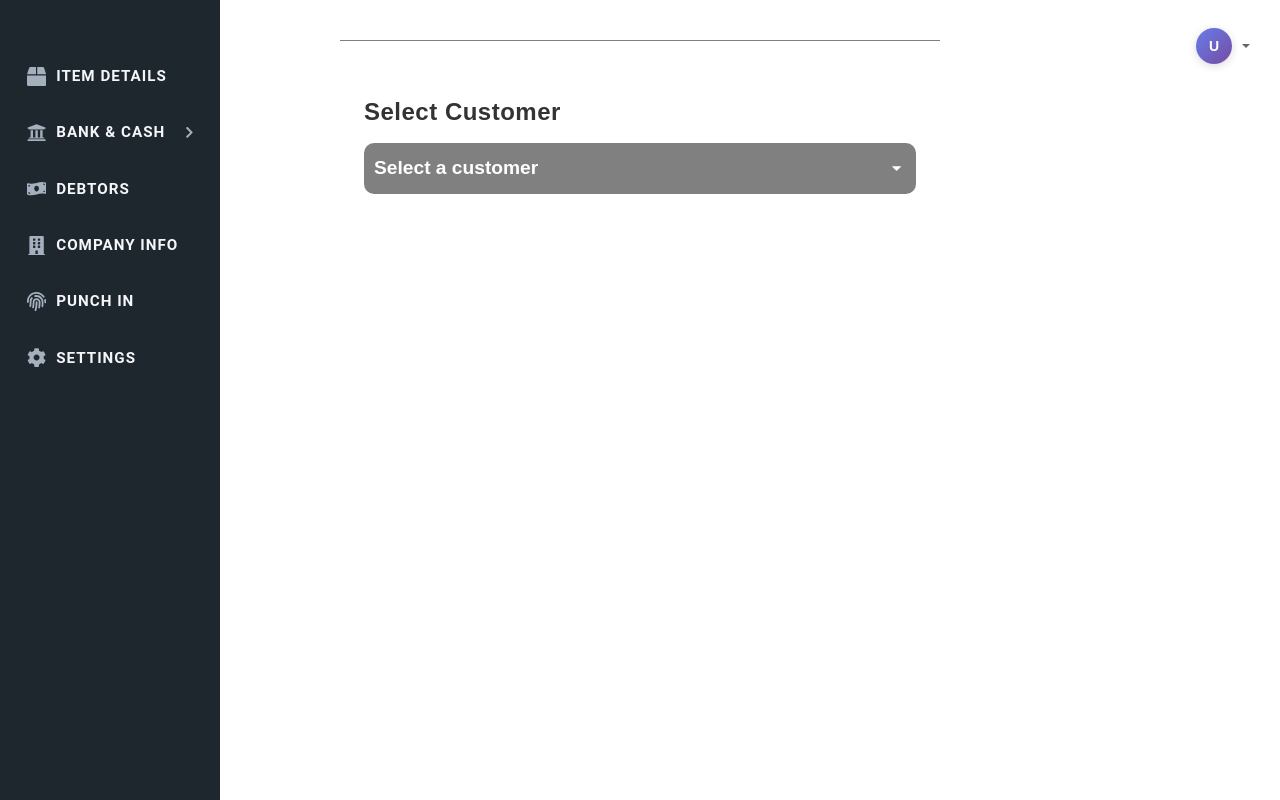
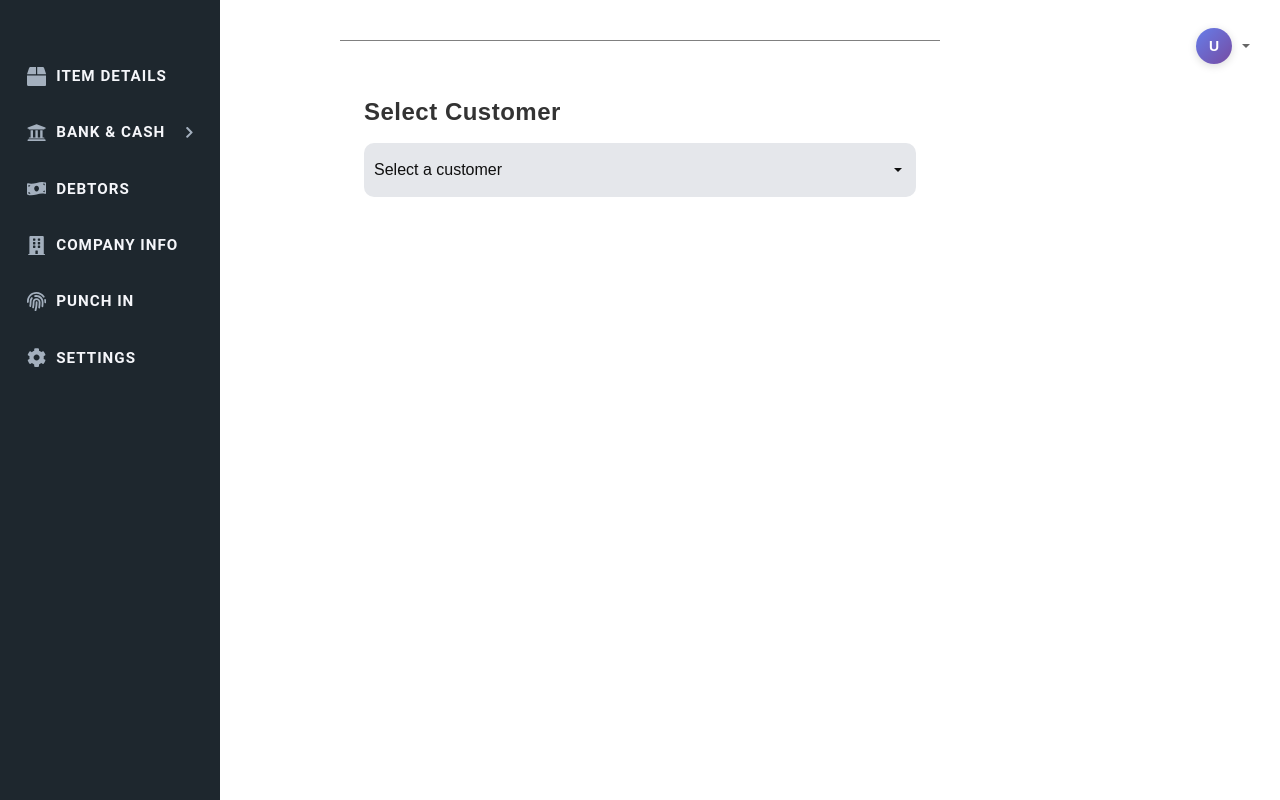
Before and after one commit to sajith231/TASK_WEBAPP_FRONTEND, a React (Vite) app: page /punchin in a window 1280 px wide. Built offline with nearby package versions, Linux system fonts and the light colour scheme.

Commit message:
fix: handle camera access failure and update styles for better UI consistency

```diff
--- a/src/pages/Punchin/PunchIn.jsx
+++ b/src/pages/Punchin/PunchIn.jsx
@@ -113,6 +113,7 @@ const PunchIn = () => {
       streamRef.current = stream;
 
     } catch (error) {
+      setShowCamera(false)
       console.error("Camera access failed:", error);
       alert("Unable to access camera. Please check your browser permissions and try again.");
 
--- a/src/pages/Punchin/punchin.scss
+++ b/src/pages/Punchin/punchin.scss
@@ -30,13 +30,12 @@
             display: flex;
             justify-content: space-between;
             align-items: center;
-            font-size: 1.2rem;
+            // font-size: 1.2rem;
             font-family: sans-serif;
-            font-weight: 600;
-            background-color: gray;
+            background-color: #e5e7eb;
             border-radius: 10px;
-            color: #fff;
-            padding: 10px;
+            color: #0f0f0f;
+            padding: 14px 10px;
         }
 
         .drop_button>div {
@@ -144,8 +143,9 @@
 
             .location_available {
                 font-size: 0.7rem;
-                font-style: italic;
                 font-weight: 300;
+                color: #0bb838;
+
             }
 
             .photo_section {
@@ -155,19 +155,34 @@
 
                 .take_button {
                     margin: 24px 0;
-                    padding: 2px;
+                    padding: 6px;
                     gap: 6px;
                     width: 100%;
                     display: flex;
                     align-items: center;
                     justify-content: center;
-                    border: 2px solid gray;
                     border-radius: 4px;
                     font-size: 1.2rem;
+                    user-select: none;
+                    border: 1px solid gray;
 
                     .icon {
                         font-size: 24px;
                     }
+                }
+
+                .take_button:hover {
+                    background: rgb(243, 243, 243);
+                }
+
+                .take_button:focus {
+                    :focus {
+                        outline: none;
+                        box-shadow:
+                            0 0 0 2px #6366f1,
+                            0 0 0 4px #fff;
+                    }
+
                 }
 
             }
```
